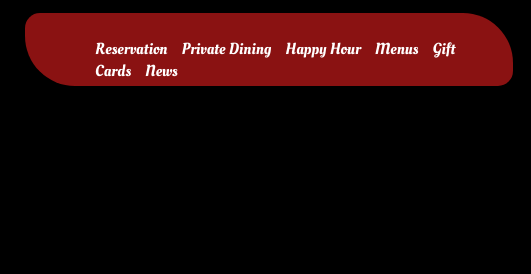
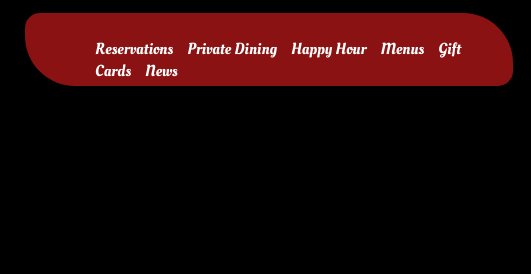
Before and after one commit to Battlegriffin/CADUCEUS, a plain HTML site: page novnov.html in a window 1280 px wide. Shown: the top 274 px of the page, 0-531 px from the left. Drawn offline with Linux system fonts and the light colour scheme.

Commit message:
Update novnov.html

```diff
--- a/novnov.html
+++ b/novnov.html
@@ -250,7 +250,7 @@ footer i {
 <nav id="navbar" class="rcorners1">
 
 <ul>
-<li><a href="">Reservation</a></li>
+<li><a href="">Reservations</a></li>
 <li><a href="frankprice.html">Private Dining</a></li>
 <li><a href="frankprice.html">Happy Hour</a></li>
 <li><a href="frankprice.html">Menus</a></li>
```
